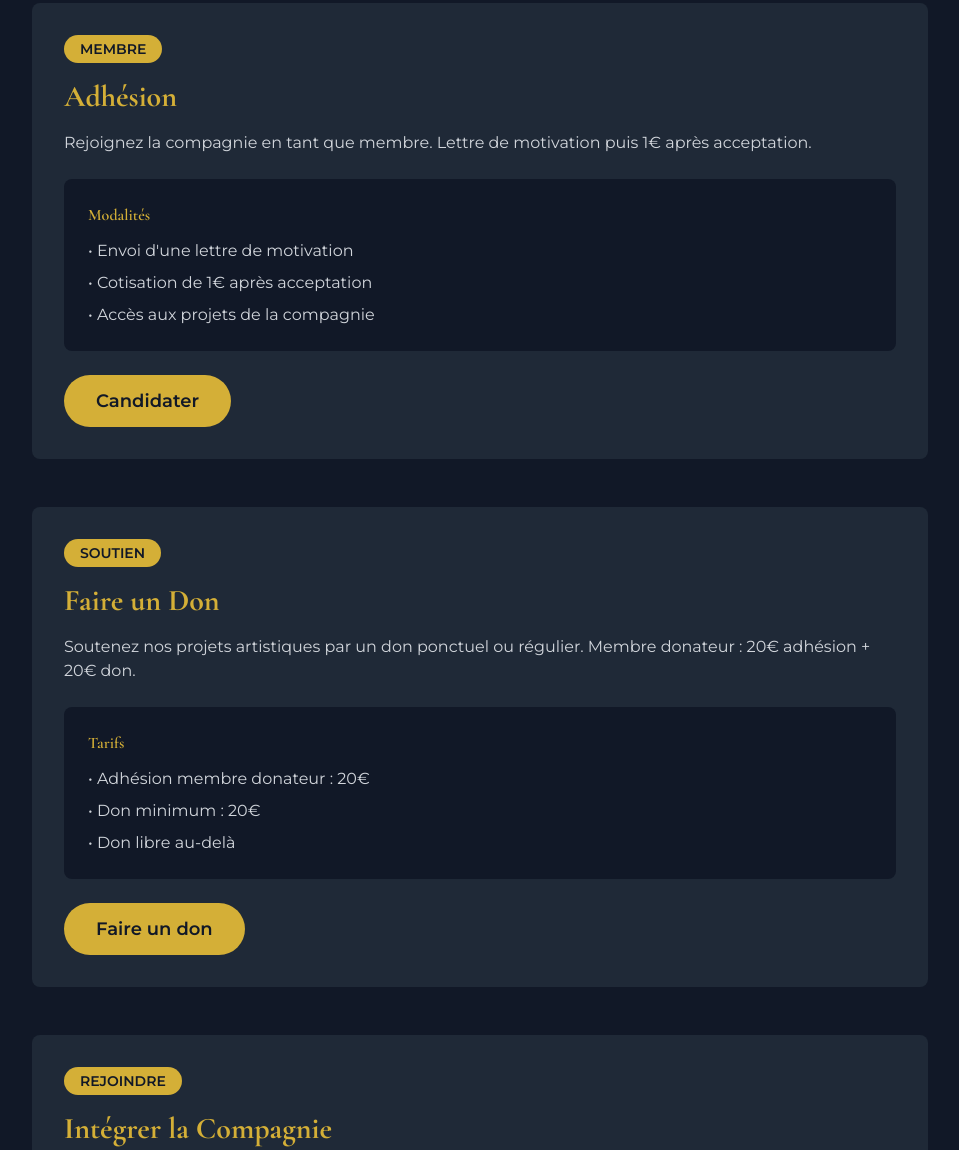
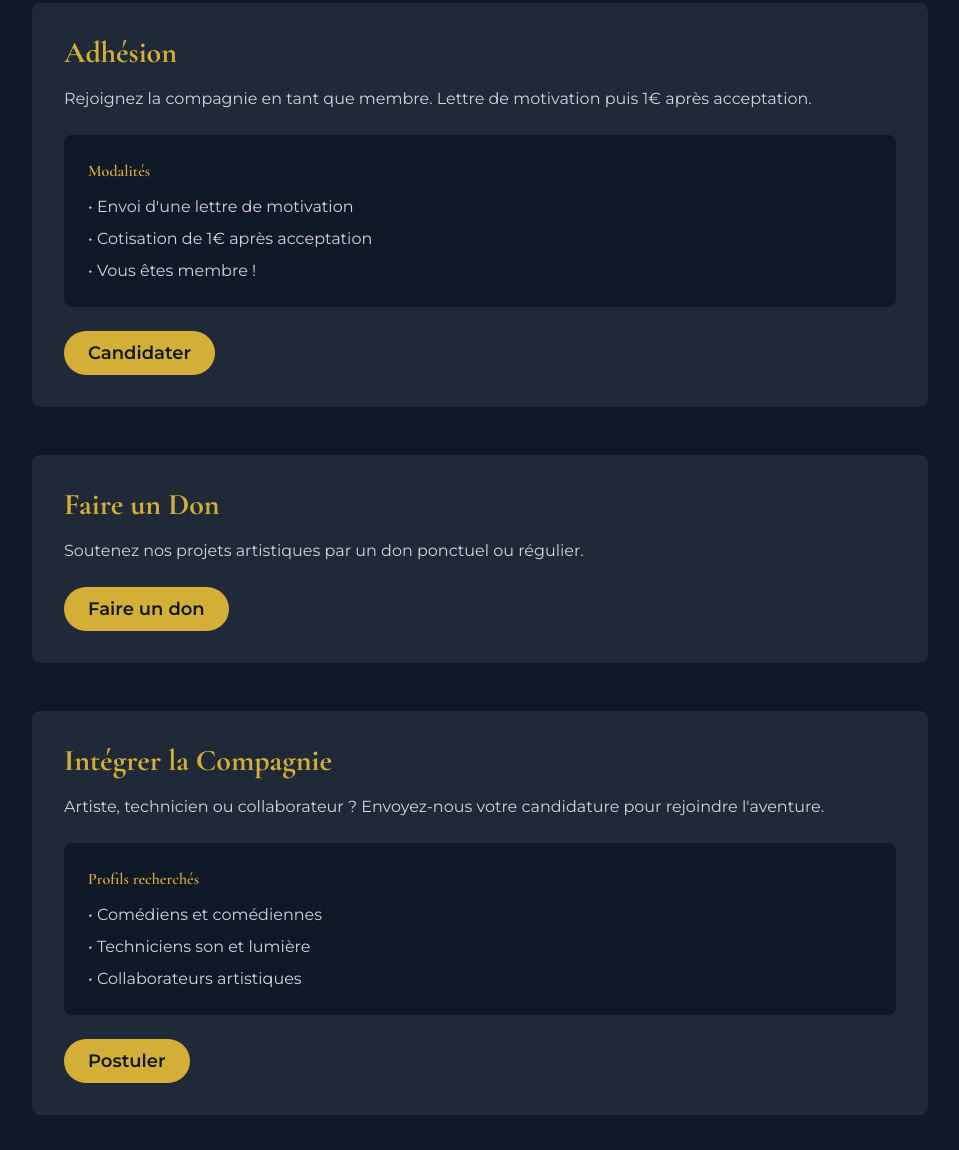
Before and after one commit to timotheemillot/phaestos, a plain HTML site: page pages/soutenir.html in a window 1280 px wide. Shown: the part 465-1615 px from the top of the page, without its empty margins (160-1119 px from the left). Drawn offline with nearby package versions, Linux system fonts and the light colour scheme.

Commit message:
fix design

```diff
--- a/pages/soutenir.html
+++ b/pages/soutenir.html
@@ -63,9 +63,6 @@
                     <div class="p-8">
                         <div class="flex items-start gap-6">
                             <div class="flex-1">
-                                <span class="inline-block bg-golden text-gray-900 px-4 py-1 rounded-full text-sm font-semibold mb-4">
-                                    MEMBRE
-                                </span>
                                 <h3 class="text-3xl font-bold mb-4 golden-accent">Adhésion</h3>
                                 <p class="text-gray-300 mb-6">
                                     Rejoignez la compagnie en tant que membre. Lettre de motivation puis 1€ après acceptation.
@@ -75,10 +72,10 @@
                                     <ul class="text-gray-300 space-y-2">
                                         <li>• Envoi d'une lettre de motivation</li>
                                         <li>• Cotisation de 1€ après acceptation</li>
-                                        <li>• Accès aux projets de la compagnie</li>
+                                        <li>• Vous êtes membre !</li>
                                     </ul>
                                 </div>
-                                <a href="https://www.helloasso.com/associations/compagnie-phaestos/adhesions/cotisation-membre-ordinaire" class="inline-block bg-golden hover:bg-yellow-600 text-gray-900 px-8 py-3 rounded-full font-semibold text-lg transition">
+                                <a href="https://www.helloasso.com/associations/compagnie-phaestos/adhesions/cotisation-membre-ordinaire" class="inline-block bg-golden hover:bg-yellow-600 text-gray-900 px-6 py-2 rounded-full font-semibold text-lg transition">
                                     Candidater
                                 </a>
                             </div>
@@ -91,22 +88,11 @@
                     <div class="p-8">
                         <div class="flex items-start gap-6">
                             <div class="flex-1">
-                                <span class="inline-block bg-golden text-gray-900 px-4 py-1 rounded-full text-sm font-semibold mb-4">
-                                    SOUTIEN
-                                </span>
                                 <h3 class="text-3xl font-bold mb-4 golden-accent">Faire un Don</h3>
                                 <p class="text-gray-300 mb-6">
-                                    Soutenez nos projets artistiques par un don ponctuel ou régulier. Membre donateur : 20€ adhésion + 20€ don.
+                                    Soutenez nos projets artistiques par un don ponctuel ou régulier.
                                 </p>
-                                <div class="bg-gray-900 rounded-lg p-6 mb-6">
-                                    <h4 class="font-semibold mb-3 golden-accent">Tarifs</h4>
-                                    <ul class="text-gray-300 space-y-2">
-                                        <li>• Adhésion membre donateur : 20€</li>
-                                        <li>• Don minimum : 20€</li>
-                                        <li>• Don libre au-delà</li>
-                                    </ul>
-                                </div>
-                                <a href="https://www.helloasso.com/associations/compagnie-phaestos/formulaires/1" class="inline-block bg-golden hover:bg-yellow-600 text-gray-900 px-8 py-3 rounded-full font-semibold text-lg transition">
+                                <a href="https://www.helloasso.com/associations/compagnie-phaestos/formulaires/1" class="inline-block bg-golden hover:bg-yellow-600 text-gray-900 px-6 py-2 rounded-full font-semibold text-lg transition">
                                     Faire un don
                                 </a>
                             </div>
@@ -119,9 +105,6 @@
                     <div class="p-8">
                         <div class="flex items-start gap-6">
                             <div class="flex-1">
-                                <span class="inline-block bg-golden text-gray-900 px-4 py-1 rounded-full text-sm font-semibold mb-4">
-                                    REJOINDRE
-                                </span>
                                 <h3 class="text-3xl font-bold mb-4 golden-accent">Intégrer la Compagnie</h3>
                                 <p class="text-gray-300 mb-6">
                                     Artiste, technicien ou collaborateur ? Envoyez-nous votre candidature pour rejoindre l'aventure.
@@ -134,7 +117,7 @@
                                         <li>• Collaborateurs artistiques</li>
                                     </ul>
                                 </div>
-                                <a href="contact.html" class="inline-block bg-golden hover:bg-yellow-600 text-gray-900 px-8 py-3 rounded-full font-semibold text-lg transition">
+                                <a href="contact.html" class="inline-block bg-golden hover:bg-yellow-600 text-gray-900 px-6 py-2 rounded-full font-semibold text-lg transition">
                                     Postuler
                                 </a>
                             </div>
@@ -147,9 +130,6 @@
                     <div class="p-8">
                         <div class="flex items-start gap-6 mb-6">
                             <div class="flex-1">
-                                <span class="inline-block bg-golden text-gray-900 px-4 py-1 rounded-full text-sm font-semibold mb-4">
-                                    REMERCIEMENTS
-                                </span>
                                 <h3 class="text-3xl font-bold mb-4 golden-accent">Membres Honorifiques</h3>
                                 <p class="text-gray-300 mb-6">
                                     Nous remercions chaleureusement nos membres honorifiques pour leur soutien précieux et leur engagement auprès de la compagnie.
```
Also changed, not shown: pages/spectacles.html (+0 -10 lines).
